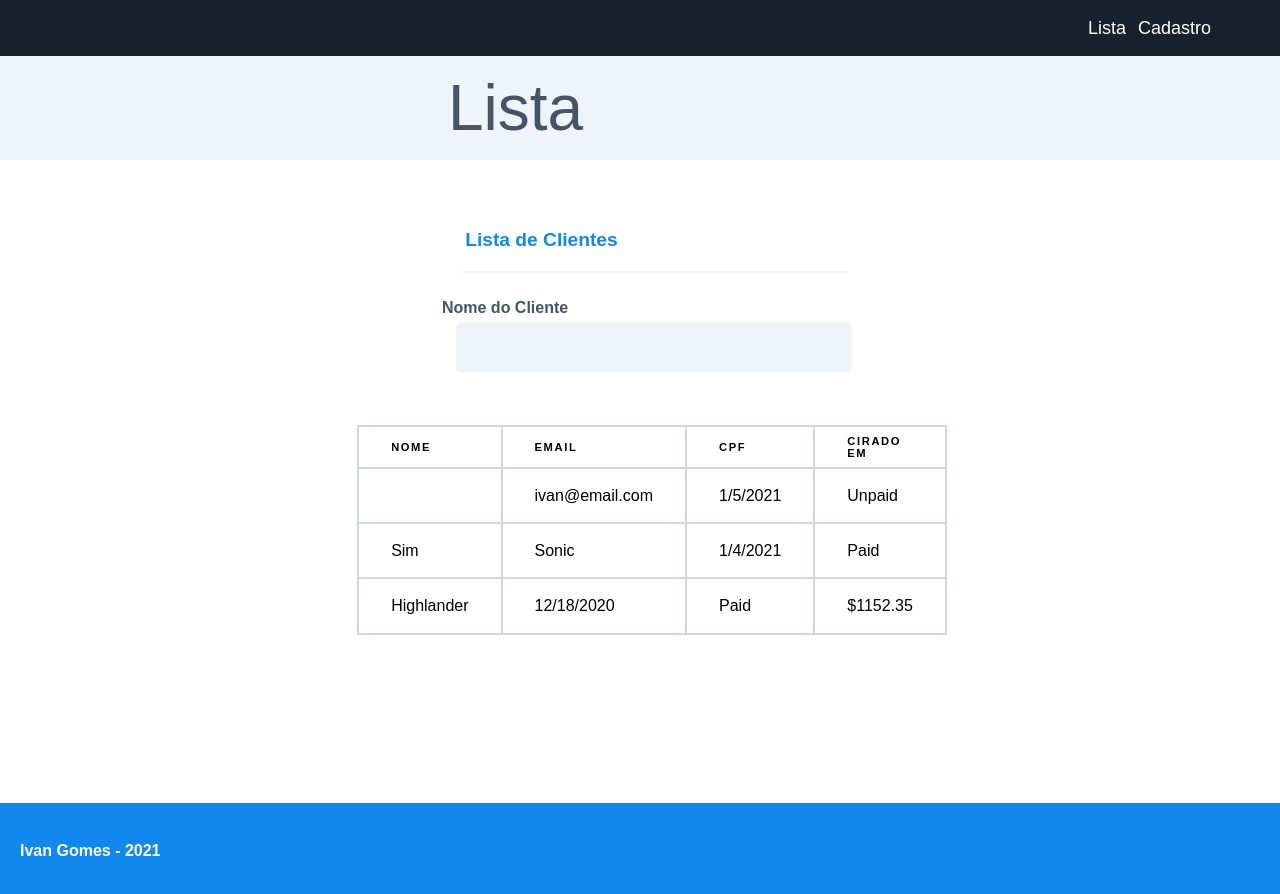
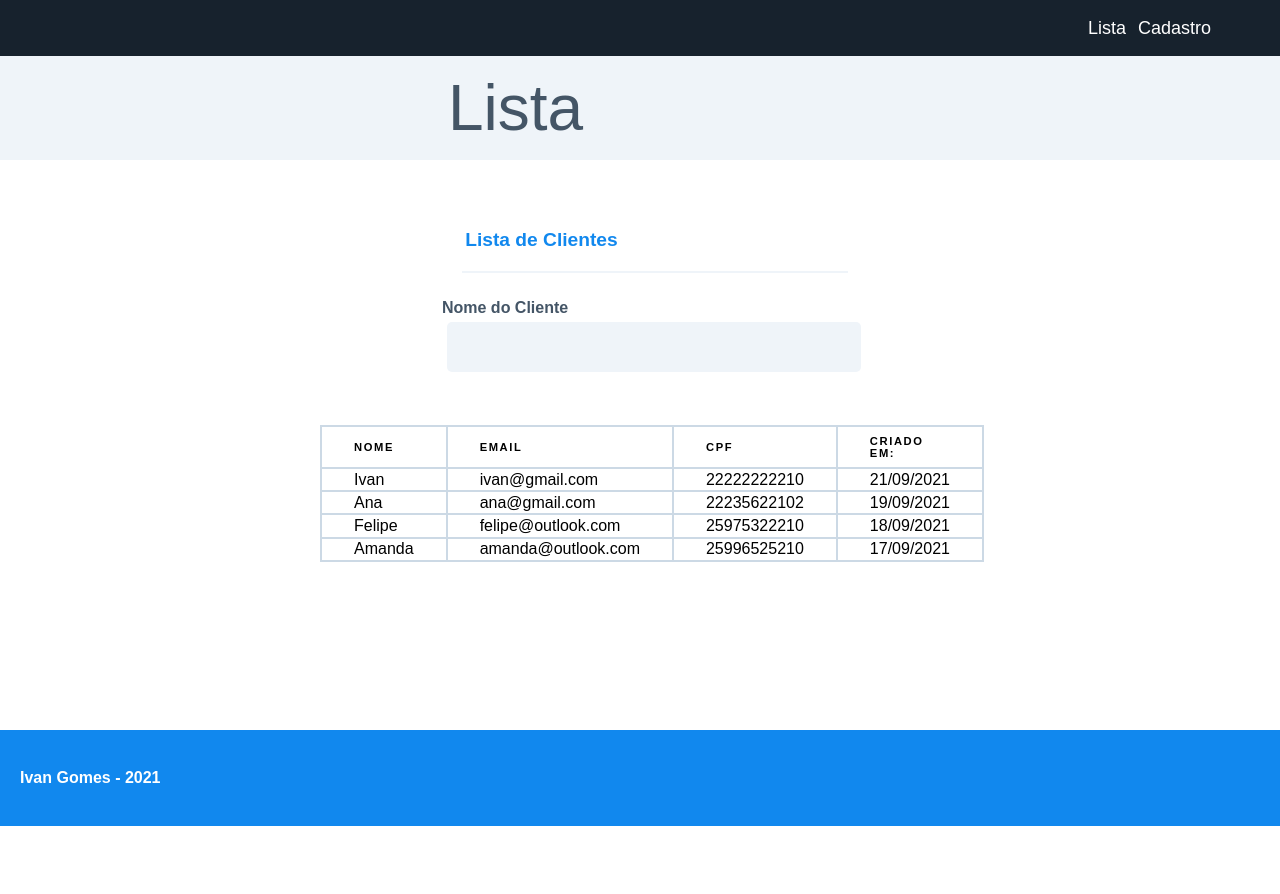
Before and after one commit to igomest/formulary, a React (Create React App) app in the folder resposta-teste/: page /lista in a window 1280 px wide. Shown: the top 894 px of the page. After the commit the page ends 826 px from the top, so only its background shows below. Built offline with nearby package versions, Linux system fonts and the light colour scheme.

Commit message:
I finished styling the customer list and implemented the mock

```diff
--- a/resposta-teste/src/App.js
+++ b/resposta-teste/src/App.js
@@ -1,5 +1,6 @@
 import Router from "./router/Router"
 import { createGlobalStyle } from 'styled-components'
+import { getDefaultNormalizer } from "@testing-library/dom"
 
 const GlobalStyle = createGlobalStyle`
   body {
@@ -9,6 +10,7 @@ const GlobalStyle = createGlobalStyle`
     font-family: 'Nunito', sans-serif;
   }
 `
+
 
 const App = () => {
   return (
--- a/resposta-teste/src/pages/ListPage/ListPage.js
+++ b/resposta-teste/src/pages/ListPage/ListPage.js
@@ -3,9 +3,37 @@ import Header from "../../components/Header/Header"
 import { Container, TitleContainer, Title } from "../SignUpPage/styledSignUpPage"
 import { ClientName, ListContainer, ListLine } from "./styledListPage"
 
+const userData = [
+    {
+        cpf: 22222222210,
+        name: "Ivan",
+        email: "ivan@gmail.com",
+        date: "21/09/2021"
+    },
+    {
+        cpf: 22235622102,
+        name: "Ana",
+        email: "ana@gmail.com",
+        date: "19/09/2021"
+    },
+    {
+        cpf: 25975322210,
+        name: "Felipe",
+        email: "felipe@outlook.com",
+        date: "18/09/2021"
+    },
+    {
+        cpf: 25996525210,
+        name: "Amanda",
+        email: "amanda@outlook.com",
+        date: "17/09/2021"
+    }
+]
 
 
 const ListPage = () => {
+
+
     return (
         <div>
             <Header />
@@ -33,39 +61,20 @@ const ListPage = () => {
                         <tr>
                             <th>Nome</th>
                             <th>Email</th>
-                            <th>Cpf</th>
-                            <th>Cirado em</th>
+                            <th>CPF</th>
+                            <th>Criado em:</th>
                         </tr>
                     </thead>
 
-
                     <tbody>
-                        <tr>
-                            <td></td>
-                            <td>ivan@email.com</td>
-                            <td>1/5/2021</td>
-                            <td>
-                                <p>Unpaid</p>
-                            </td>
-                        </tr>
-
-                        <tr>
-                            <td>Sim</td>
-                            <td>Sonic</td>
-                            <td>1/4/2021</td>
-                            <td>
-                                <p>Paid</p>
-                            </td>
-                        </tr>
-
-                        <tr>
-                            <td>Highlander</td>
-                            <td>12/18/2020</td>
-                            <td>
-                                <p>Paid</p>
-                            </td>
-                            <td>$1152.35</td>
-                        </tr>
+                        {userData.map((user) => (
+                            <tr>
+                                <td>{user.name}</td>
+                                <td>{user.email}</td>
+                                <td>{user.cpf}</td>
+                                <td>{user.date}</td>
+                            </tr>
+                        ))}
                     </tbody>
                 </table>
             </Container>
--- a/resposta-teste/src/pages/ListPage/styledListPage.js
+++ b/resposta-teste/src/pages/ListPage/styledListPage.js
@@ -45,6 +45,7 @@ export const ClientName = styled.section`
     border-radius: 5px;
     border: none;
     margin-left: 28px;
+    padding-left: 20px;
   }
 `
 export const TableContainer = styled.section`
--- a/resposta-teste/src/pages/SignUpPage/SignUpForm.js
+++ b/resposta-teste/src/pages/SignUpPage/SignUpForm.js
@@ -5,6 +5,7 @@ import {
     ContentAdress,
     ContentData,
     Form,
+    Information,
     InputContainer,
     ItemsContainer,
     MatriculationContainer,
@@ -77,7 +78,7 @@ const SignUpForm = () => {
                             type={"number"}
                             name={"cpf"}
                             onChange={onChange}
-                            pattern={"^.{11,}"}
+                            max={11}
                             title={"O cpf deve ter no mínimo 11 números"}
                             required
                         />
@@ -101,7 +102,7 @@ const SignUpForm = () => {
                                 type={"number"}
                                 name={"cep"}
                                 onChange={onChange}
-                                pattern={"^.{8,}"}
+                                max={8}
                                 title={"O cpf deve ter no mínimo 8 números"}
                                 required
                             />
@@ -111,15 +112,15 @@ const SignUpForm = () => {
                             <ContentAdress>Estado</ContentAdress>
                             <select value={form.state} onChange={onChange} name={"state"} required>
                                 <option>Selecione o estado</option>
-                                <option>Selecione o estado</option>
-                                <option>Selecione o estado</option>
+                                <option>MG</option>
+                                <option>SP</option>
                             </select>
 
                             <ContentAdress>Cidade</ContentAdress>
                             <select value={form.city} onChange={onChange} name={"city"} required>
-                                <option>Mês</option>
-                                <option>Mês</option>
-                                <option>Mês</option>
+                                <option>Cidade</option>
+                                <option>Belo Horizonte</option>
+                                <option>São Paulo</option>
                             </select>
                         </UserAdress>
                     </AdressContainer>
@@ -158,7 +159,7 @@ const SignUpForm = () => {
                                 type={"number"}
                                 name={"cardNumber"}
                                 onChange={onChange}
-                                pattern={"^.{16,}"}
+                                max={16}
                                 title={"O cartão deve ter no mínimo 16 dígitos"}
                                 required
                             />
@@ -169,14 +170,32 @@ const SignUpForm = () => {
                             <SelectContainer>
                                 <select value={form.dateExp} onChange={onChange} name={"dateExp"} required>
                                     <option>Mês</option>
-                                    <option>Mês</option>
-                                    <option>Mês</option>
+                                    <option>Janeiro</option>
+                                    <option>Fevereiro</option>
+                                    <option>Março</option>
+                                    <option>Abril</option>
+                                    <option>Maio</option>
+                                    <option>Junho</option>
+                                    <option>Julho</option>
+                                    <option>Agosto</option>
+                                    <option>Setembro</option>
+                                    <option>Outubro</option>
+                                    <option>Novembro</option>
+                                    <option>Dezembro</option>
                                 </select>
 
                                 <select value={form.yearExp} onChange={onChange} name={"yearExp"} required>
                                     <option>Ano</option>
-                                    <option>Ano</option>
-                                    <option>Ano</option>
+                                    <option>2020</option>
+                                    <option>2021</option>
+                                    <option>2022</option>
+                                    <option>2023</option>
+                                    <option>2024</option>
+                                    <option>2025</option>
+                                    <option>2026</option>
+                                    <option>2027</option>
+                                    <option>2028</option>
+                                    <option>2029</option>
                                 </select>
                             </SelectContainer>
 
@@ -186,7 +205,7 @@ const SignUpForm = () => {
                                 onChange={onChange}
                                 type={"number"}
                                 value={form.securityName}
-                                pattern={"^.{3,}"}
+                                max={3}
                                 title={"O código de segurança deve ter no mínimo 3 caracteres"}
                                 name={"securityName"}
                                 required
@@ -200,7 +219,7 @@ const SignUpForm = () => {
                 <MatriculationContainer>
                     <p>Seu cartão será debitado em R$49,00</p>
                     <button type={"submit"}>REALIZAR MATRÍCULA</button>
-                    <p>Informações seguras e criptografadas</p>
+                    <Information>Informações seguras e criptografadas</Information>
                 </MatriculationContainer>
             </Form>
         </>
--- a/resposta-teste/src/pages/SignUpPage/styledSignUpPage.js
+++ b/resposta-teste/src/pages/SignUpPage/styledSignUpPage.js
@@ -263,3 +263,8 @@ export const MatriculationContainer = styled.section`
        }
    }
 `
+export const Information = styled.p`
+   margin-left: 10px;
+   font-size: 14px;
+   color: #445566;
+`
```
